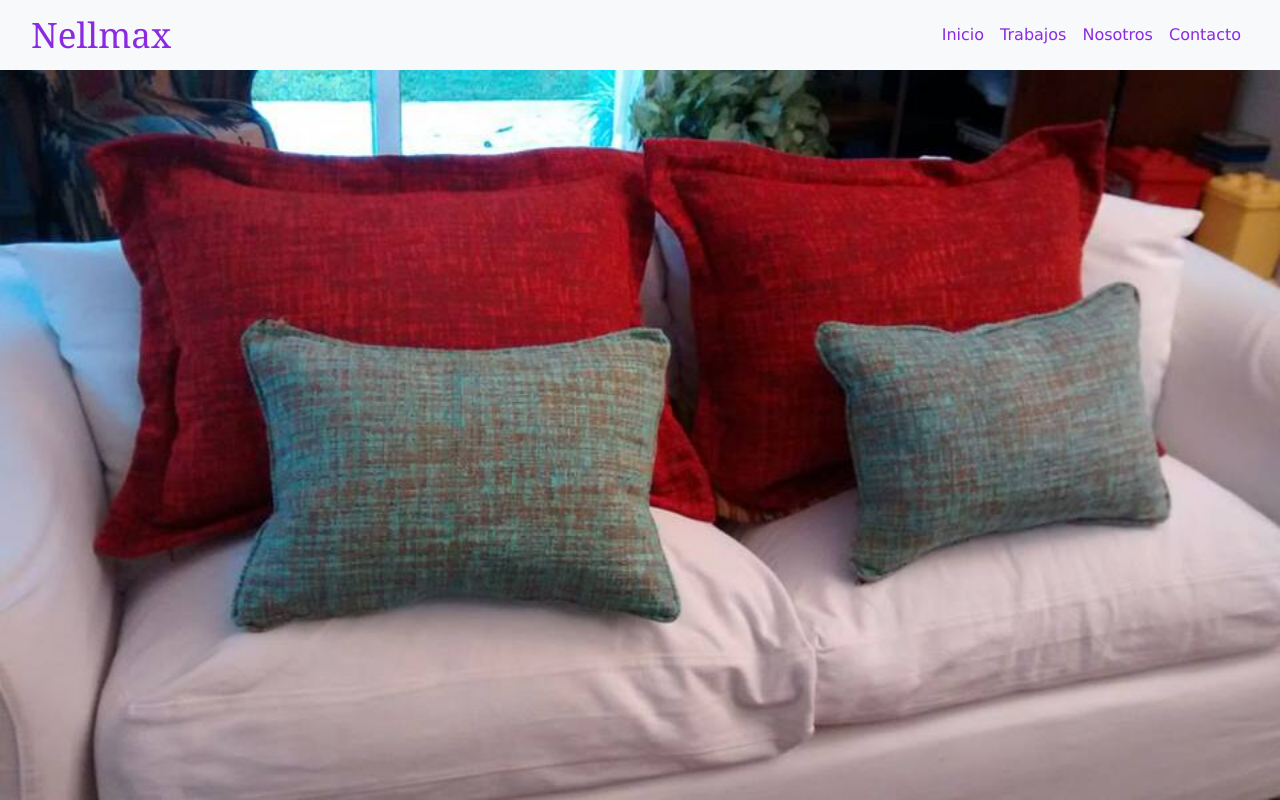
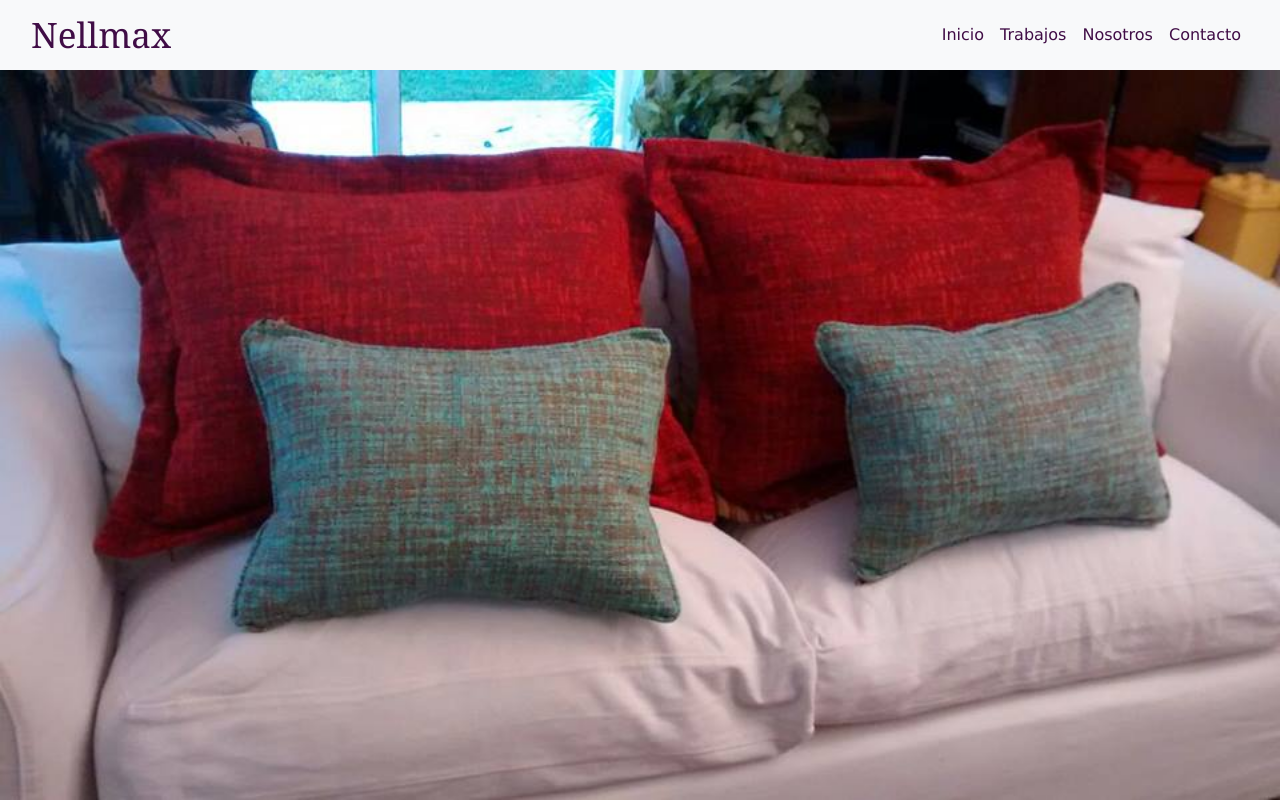
Before and after one commit to Japods/Nellmax, an Angular app: page / in a window 1280 px wide. Built offline with nearby package versions, Linux system fonts and the light colour scheme.

Commit message:
intento de creacion de animacion fallida

```diff
--- a/src/app/app.component.css
+++ b/src/app/app.component.css
@@ -17,7 +17,7 @@
     font-family: Georgia, 'Times New Roman', Times, serif;
     font-size: 35px;
     size: 15px;
-    color: blueviolet;
+    color: #400d46;
     -webkit-font-smoothing: antialiased;
     -moz-osx-font-smoothing: grayscale;
 }
@@ -27,6 +27,8 @@
     font-size: 16px;
     -webkit-font-smoothing: antialiased;
     -moz-osx-font-smoothing: grayscale;
-    color: blueviolet;
+    color: #400d46;
+    animation-duration: 1s;
+    animation-delay: 1s;
 
 }
--- a/src/app/app.component.html
+++ b/src/app/app.component.html
@@ -1,6 +1,6 @@
 <nav class="navbar navbar-expand-lg navbar-light bg-light" role="navigation">
   <div class="container">
-  <a class="navbar-brand" routerLink="#">Nellmax</a>
+  <a class="navbar-brand" id="branddy" routerLink="#">Nellmax</a>
     <button id="btnNav" class="navbar-toggler" type="button" data-toggle="collapse" data-target="#navBar" aria-controls="navbarNav" aria-expanded="false" aria-label="Toggle navigation">
       <span class="navbar-toggler-icon"></span>
     </button>
@@ -9,6 +9,7 @@
 
   <div class="container" id="cntr">
     <div class="navbar-collapse collapse justify-content-end"  id="navBar" >
+
       <ul class="nav navbar-nav">
         <li class="hover">
           <a class="nav-link" id="nbv-1" routerLink="#">Inicio <span class="sr-only">(current)</span></a>
@@ -23,6 +24,7 @@
           <a class="nav-link" id="nbv-1" routerLink="#">Contacto</a>
         </li>
       </ul>
+
     </div>
   </div>
 </nav>
```
Also changed, not shown: src/app/app.component.ts (line endings or trailing spaces).
